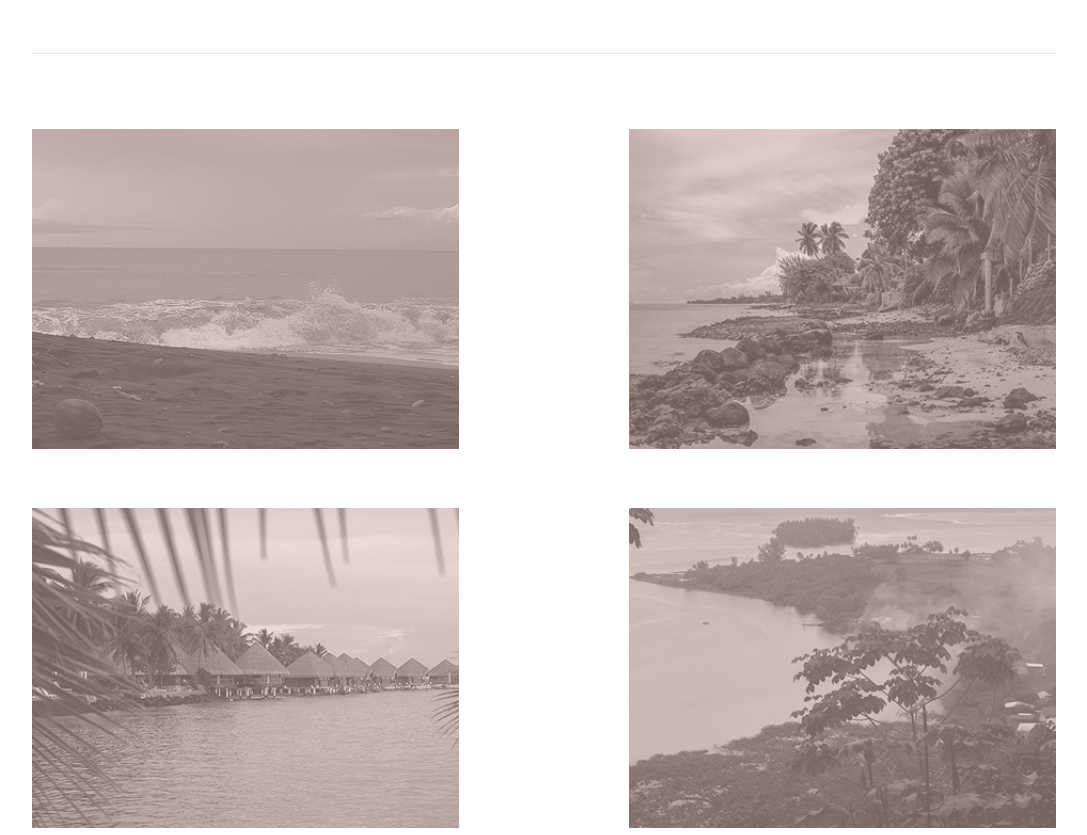
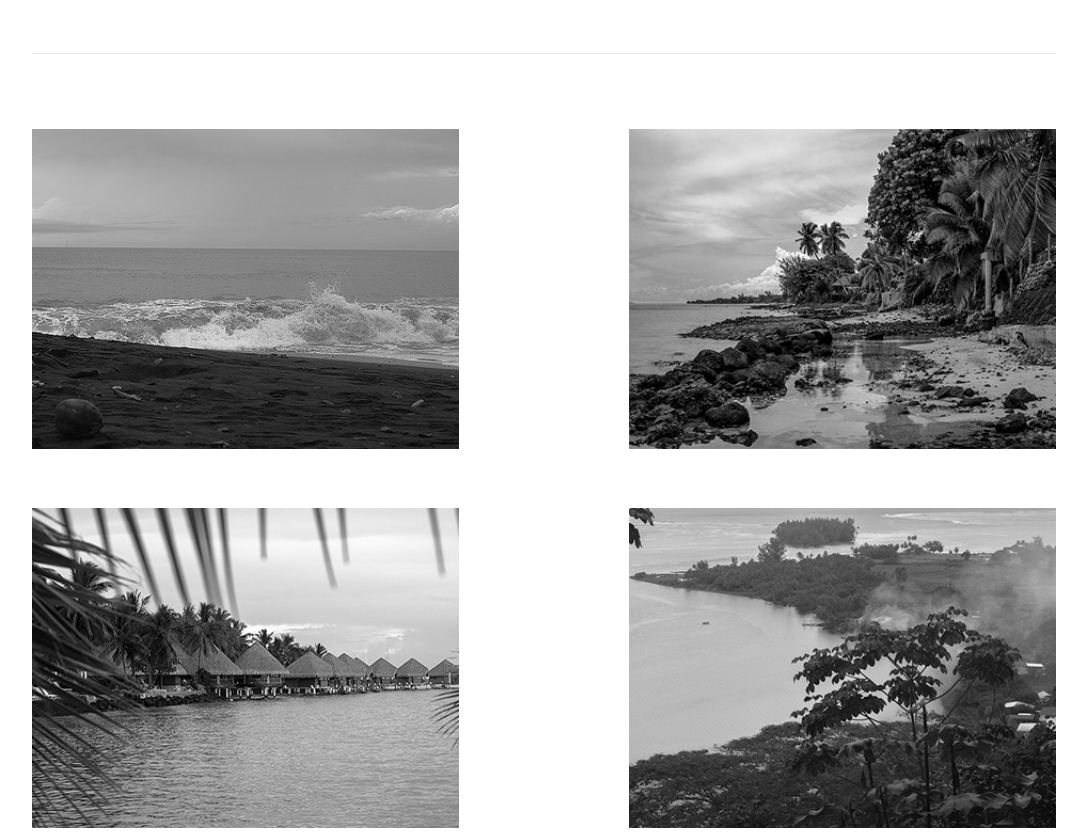
Before and after one commit to masyashka/masyashka.github.io, a plain HTML site: page Tur Page/index.html in a window 1280 px wide. Shown: the part 1340-2175 px from the top of the page, without its empty margins (96-1183 px from the left). Drawn offline with Linux system fonts and the light colour scheme.

Commit message:
delete script

```diff
--- a/Tur Page/index.html
+++ b/Tur Page/index.html
@@ -159,7 +159,6 @@
 	<script src="scripts/script.js"></script>
 	<script src="scripts/adaptive_about.js"></script>
 	<script src="scripts/adaptive_height.js"></script>
-	<script src="scripts/adaptive.js"></script>
 	<script type="text/javascript">
 		window.onresize = remake_rectangle;
     	window.onresize = make_equal_heights;
--- a/Tur Page/scripts/adaptive.js
+++ /dev/null
@@ -1,6 +0,0 @@
-change_filters();
-
-function change_filters() {
-	make_equal_heights();
-	remake_rectangle();
-}
```
